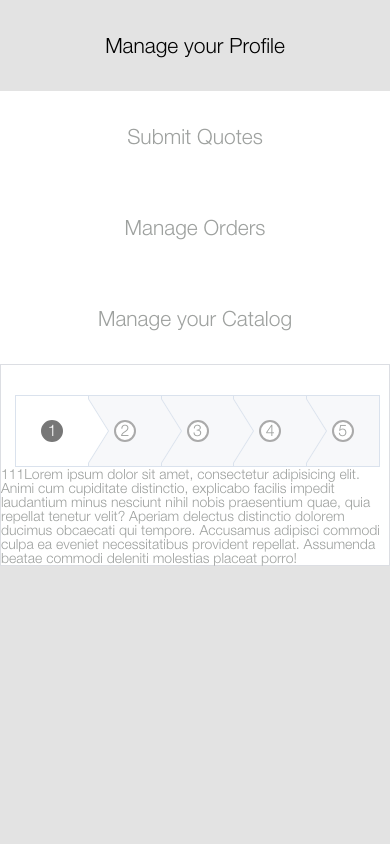
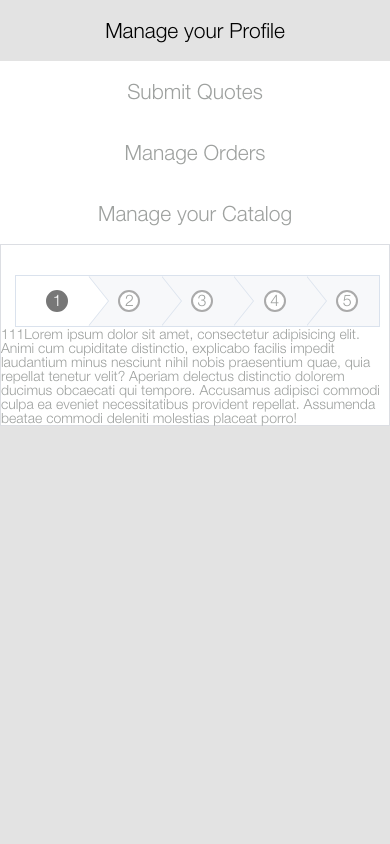
Before and after one commit to avnicolaevich/collllor_guides, a website: page app/index.html in a window 390 px wide. Shown: the top 844 px of the page. Drawn offline with nearby package versions, Linux system fonts and the light colour scheme; files that its build step writes are made by us from their sources.

Commit message:
adaptive dots

```diff
--- a/app/js/common.js
+++ b/app/js/common.js
@@ -13,7 +13,6 @@ function openTab(evt, tabName) {
     // Get all elements with class="tab-content__item" and hide them
     tabContentItem = document.getElementsByClassName("tab-content__item");
     for (i = 0; i < tabContentItem.length; i++) {
-        console.log(tabContentItem[i]);
         tabContentItem[i].style.display = "none";
     }
 
--- a/app/sass/_media.sass
+++ b/app/sass/_media.sass
@@ -17,9 +17,20 @@
 	.tabs
 		&__btn
 			width: 50%
+			padding: 20px 0
 	.slider
 		&__dots
 			&-item
+			&-btn
+				padding: 14px 0 14px 10px
+				&::after
+					border-top-width: 25px
+					border-bottom-width: 25px
+					margin-top: -25px
+				&::before
+					border-top-width: 25px
+					border-bottom-width: 25px
+					margin-top: -25px
 			&-text
 				display: none
 			&-number
--- a/app/sass/main.sass
+++ b/app/sass/main.sass
@@ -134,6 +134,8 @@ button
 			&:last-child .slider__dots-btn::after,
 			&:last-child .slider__dots-btn::before
 				border: 0
+			&:first-of-type button
+				border-left: 1px solid rgb(218, 226, 237)
 		&-btn
 			position: relative
 			display: block
@@ -143,8 +145,6 @@ button
 			background-color: rgb(247, 248, 250)
 			border-left: 0
 			@include transition
-			&:first-child
-				border-left: 1px solid rgb(218, 226, 237)
 			&::after
 				content: " "
 				display: block
```
Also changed, not shown: app/js/common.min.js, app/js/scripts.min.js.
